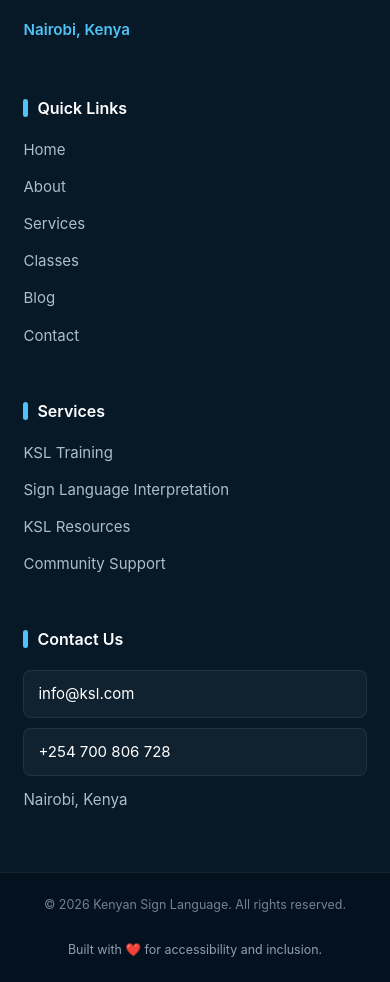
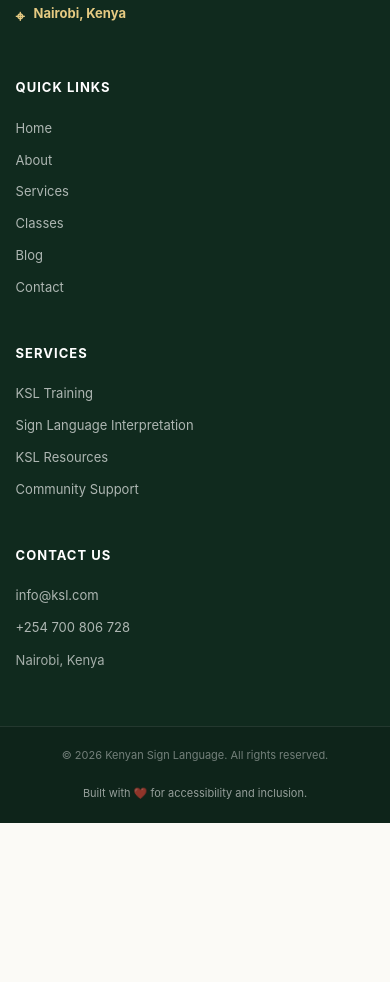
Before and after one commit to HezronOkoth001/master--kenyan-signLanguage-, a React (Vite) app: page / in a window 390 px wide. Shown: the part 10823-11805 px from the top of the page. After the commit the page ends 11646 px from the top, so only its background shows below. Built offline with nearby package versions, Linux system fonts and the light colour scheme; no server answers.

Commit message:
Restyle KSL footer

```diff
--- a/src/components/Footer.css
+++ b/src/components/Footer.css
@@ -1,267 +1,11 @@
-/* ================================
-   KSL MODERN FOOTER
-================================ */
-
-.site-footer {
-  background: #071827;
-  color: #ffffff;
-  margin-top: 0;
-  overflow: hidden;
-}
-
-/* Main Footer */
-
-.footer-container {
-  width: 90%;
-  max-width: 1200px;
-  margin: 0 auto;
-
-  padding: 75px 0 60px;
-
-  display: grid;
-  grid-template-columns: 2fr 1fr 1fr 1.2fr;
-
-  gap: 55px;
-}
-
-/* Columns */
-
-.footer-column {
-  display: flex;
-  flex-direction: column;
-}
-
-/* Brand */
-
-.footer-about h2 {
-  font-size: 1.7rem;
-  font-weight: 700;
-  margin-bottom: 20px;
-
-  color: #ffffff;
-}
-
-.footer-about h2::after {
-  content: "";
-  display: block;
-
-  width: 45px;
-  height: 3px;
-
-  background: #4fc3f7;
-
-  margin-top: 12px;
-  border-radius: 10px;
-}
-
-.footer-column p {
-  color: #aebdca;
-
-  font-size: 0.95rem;
-  line-height: 1.8;
-
-  margin: 0 0 14px;
-}
-
-.footer-about p {
-  max-width: 350px;
-}
-
-.footer-location {
-  color: #4fc3f7 !important;
-  font-weight: 600;
-}
-
-/* Headings */
-
-.footer-column h3 {
-  color: #ffffff;
-
-  font-size: 1rem;
-  font-weight: 600;
-
-  margin-bottom: 22px;
-
-  position: relative;
-}
-
-.footer-column h3::before {
-  content: "";
-
-  display: inline-block;
-
-  width: 5px;
-  height: 18px;
-
-  background: #4fc3f7;
-
-  margin-right: 9px;
-
-  vertical-align: -3px;
-
-  border-radius: 5px;
-}
-
-/* Links */
-
-.footer-column a {
-  width: fit-content;
-
-  color: #aebdca;
-
-  text-decoration: none;
-
-  font-size: 0.94rem;
-
-  margin-bottom: 13px;
-
-  transition:
-    color 0.25s ease,
-    transform 0.25s ease;
-}
-
-.footer-column a:hover {
-  color: #4fc3f7;
-  transform: translateX(5px);
-}
-
-/* Contact */
-
-.footer-column:last-child a {
-  color: #ffffff;
-
-  background: rgba(255, 255, 255, 0.04);
-
-  border: 1px solid rgba(255, 255, 255, 0.08);
-
-  padding: 11px 14px;
-
-  width: 100%;
-
-  max-width: 230px;
-
-  border-radius: 8px;
-
-  margin-bottom: 10px;
-}
-
-.footer-column:last-child a:hover {
-  background: rgba(79, 195, 247, 0.1);
-
-  border-color: rgba(79, 195, 247, 0.4);
-
-  transform: translateY(-2px);
-}
-
-/* Bottom Section */
-
-.footer-bottom {
-  background: #04121f;
-
-  border-top: 1px solid rgba(255, 255, 255, 0.08);
-}
-
-.footer-bottom-container {
-  width: 90%;
-  max-width: 1200px;
-
-  min-height: 75px;
-
-  margin: 0 auto;
-
-  display: flex;
-
-  align-items: center;
-
-  justify-content: space-between;
-
-  gap: 25px;
-}
-
-.footer-bottom p {
-  color: #718291;
-
-  font-size: 0.82rem;
-
-  margin: 0;
-}
-
-.footer-bottom p:last-child {
-  color: #8ea0ad;
-}
-
-/* ================================
-   TABLET
-================================ */
-
-@media (max-width: 950px) {
-  .footer-container {
-    grid-template-columns: 1fr 1fr;
-
-    gap: 45px;
-  }
-
-  .footer-about {
-    grid-column: span 2;
-  }
-
-  .footer-about p {
-    max-width: 600px;
-  }
-
-  .footer-bottom-container {
-    flex-direction: column;
-
-    justify-content: center;
-
-    text-align: center;
-
-    padding: 20px 0;
-  }
-}
-
-/* ================================
-   MOBILE
-================================ */
-
-@media (max-width: 600px) {
-  .footer-container {
-    width: 88%;
-
-    grid-template-columns: 1fr;
-
-    gap: 38px;
-
-    padding: 55px 0 45px;
-  }
-
-  .footer-about {
-    grid-column: span 1;
-  }
-
-  .footer-about h2 {
-    font-size: 1.5rem;
-  }
-
-  .footer-column h3 {
-    margin-bottom: 17px;
-  }
-
-  .footer-column:last-child a {
-    max-width: 100%;
-  }
-
-  .footer-bottom-container {
-    width: 88%;
-
-    min-height: auto;
-
-    padding: 22px 0;
-  }
-
-  .footer-bottom p {
-    font-size: 0.78rem;
-
-    line-height: 1.6;
-  }
-}
+.site-footer{background:var(--green-900);color:#fff;overflow:hidden}
+.footer-container{width:min(92%,var(--container));margin:0 auto;padding:72px 0 58px;display:grid;grid-template-columns:1.6fr 1fr 1fr 1.2fr;gap:42px}
+.footer-column{display:flex;flex-direction:column}.footer-about h2{margin:0 0 16px;color:#fff;font-size:24px;letter-spacing:-.5px}.footer-about h2::after{content:"";display:block;width:42px;height:3px;margin-top:12px;background:var(--gold-500);border-radius:10px}
+.footer-column h3{margin:0 0 20px;color:#fff;font-size:13px;letter-spacing:1px;text-transform:uppercase}.footer-column p{margin:0 0 12px;color:rgba(255,255,255,.62);font-size:13px;line-height:1.8}.footer-about>p{max-width:350px}
+.footer-column a{width:fit-content;margin-bottom:11px;color:rgba(255,255,255,.66);font-size:13px;text-decoration:none;transition:.25s ease}.footer-column a:hover{color:var(--gold-400);transform:translateX(3px)}
+.footer-location{display:flex!important;align-items:flex-start;gap:9px;color:var(--gold-400)!important;font-weight:700}.footer-location::before{content:"⌖";font-size:16px}
+.footer-contact-link{display:flex!important;align-items:center;gap:9px;padding:9px 11px;border:1px solid rgba(255,255,255,.08);border-radius:9px;width:100%!important;max-width:250px;margin-bottom:9px!important}.footer-contact-link:hover{background:rgba(217,184,102,.08);border-color:rgba(217,184,102,.3);transform:none!important}
+.footer-map{display:inline-flex!important;margin-top:2px;color:var(--gold-400)!important;font-weight:700}
+.footer-bottom{border-top:1px solid rgba(255,255,255,.09);background:rgba(0,0,0,.14)}.footer-bottom-container{width:min(92%,var(--container));min-height:72px;margin:0 auto;display:flex;align-items:center;justify-content:space-between;gap:20px}.footer-bottom p{margin:0;color:rgba(255,255,255,.42);font-size:11px}.footer-bottom p:last-child{color:rgba(255,255,255,.56)}
+@media(max-width:950px){.footer-container{grid-template-columns:1fr 1fr}.footer-about{grid-column:span 2}.footer-bottom-container{flex-direction:column;justify-content:center;padding:20px 0;text-align:center}}
+@media(max-width:600px){.footer-container{grid-template-columns:1fr;padding:55px 0 42px;gap:34px}.footer-about{grid-column:span 1}.footer-bottom-container{width:88%}}
```
